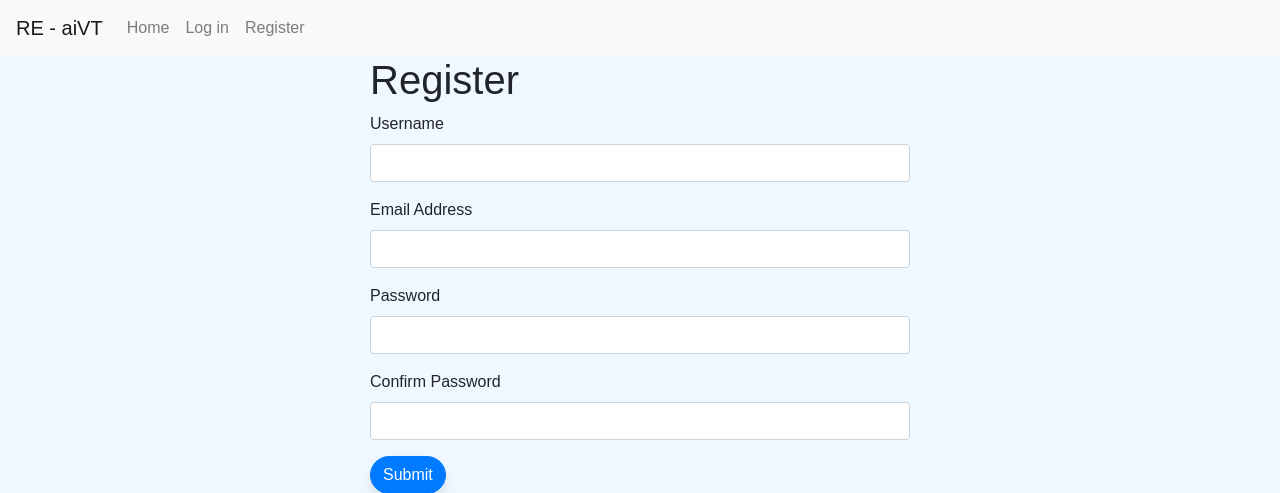
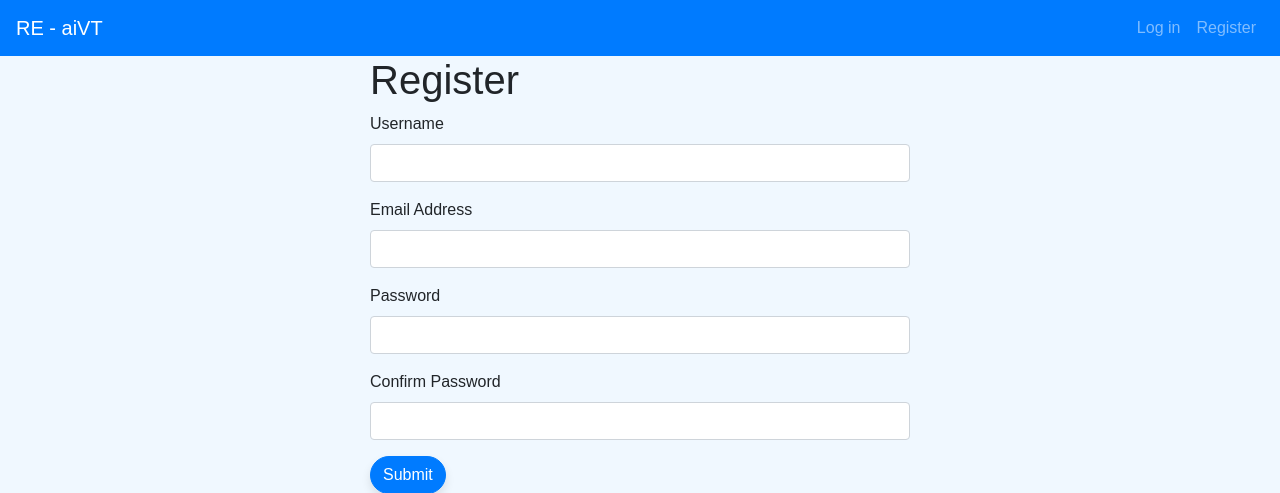
Before and after one commit to AkaiTenshi/real-estate-bog, a Flask app: page /auth/register in a window 1280 px wide. Shown: the top 493 px of the page. Run offline with Flask 3, Linux system fonts and the light colour scheme; some libraries are stand-ins or nearby versions.

Commit message:
Fixed navbar, added profile page with sample logic

```diff
--- a/app/__init__.py
+++ b/app/__init__.py
@@ -12,5 +12,7 @@ def create_app(config_class=Config):
     app.register_blueprint(main_bp)
     from app.auth import bp as auth_bp
     app.register_blueprint(auth_bp)
+    from app.profile import bp as profile_bp
+    app.register_blueprint(profile_bp)
 
     return app
--- a/app/auth/routes.py
+++ b/app/auth/routes.py
@@ -17,7 +17,7 @@ def login():
         if form.validate_on_submit():
             if auth.login(username, password):
                 session['access_token'] = auth.get_token(username, password)
-                return redirect(redirect_url or url_for('main.index'))
+                return redirect(redirect_url or url_for('profile.dashboard'))
         else:
             flash('Invalid username or password', 'danger')
     return render_template('auth/login.html', form=form)
--- a/app/templates/base.html
+++ b/app/templates/base.html
@@ -8,17 +8,17 @@
 </head>
 <body>
 
-<nav class="navbar navbar-expand-lg navbar-light bg-light">
-  <a class="navbar-brand" href="#">RE - aiVT</a>
+<nav class="navbar sticky-top navbar-expand-lg navbar-dark bg-primary">
+  <a class="navbar-brand" href="{{ url_for('main.index')}}">RE - aiVT</a>
   <button class="navbar-toggler" type="button" data-toggle="collapse" data-target="#navbarNav" aria-controls="navbarNav" aria-expanded="false" aria-label="Toggle navigation">
     <span class="navbar-toggler-icon"></span>
   </button>
   <div class="collapse navbar-collapse" id="navbarNav">
-    <ul class="navbar-nav">
+    <ul class="navbar-nav ml-auto">
+      {% if 'access_token' in session %}
       <li class="nav-item">
-        <a class="nav-link" href="{{ url_for('main.index') }}">Home</a>
+        <a class="nav-link" href="{{ url_for('profile.dashboard') }}">Profile</a>
       </li>
-      {% if 'access_token' in session %}
       <li class="nav-item">
         <a class="nav-link" href="{{ url_for('auth.logout') }}">Log out</a>
       </li>
```
